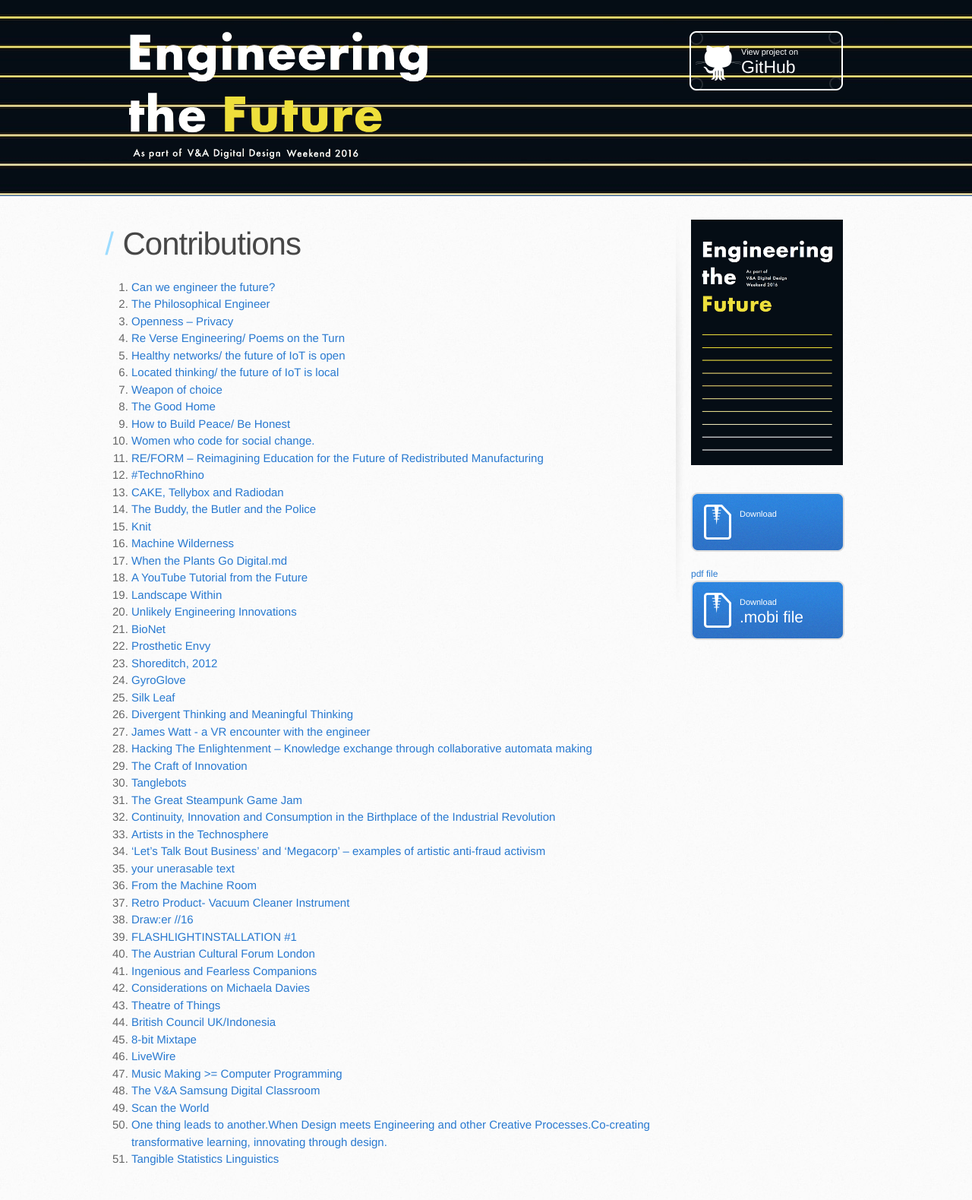
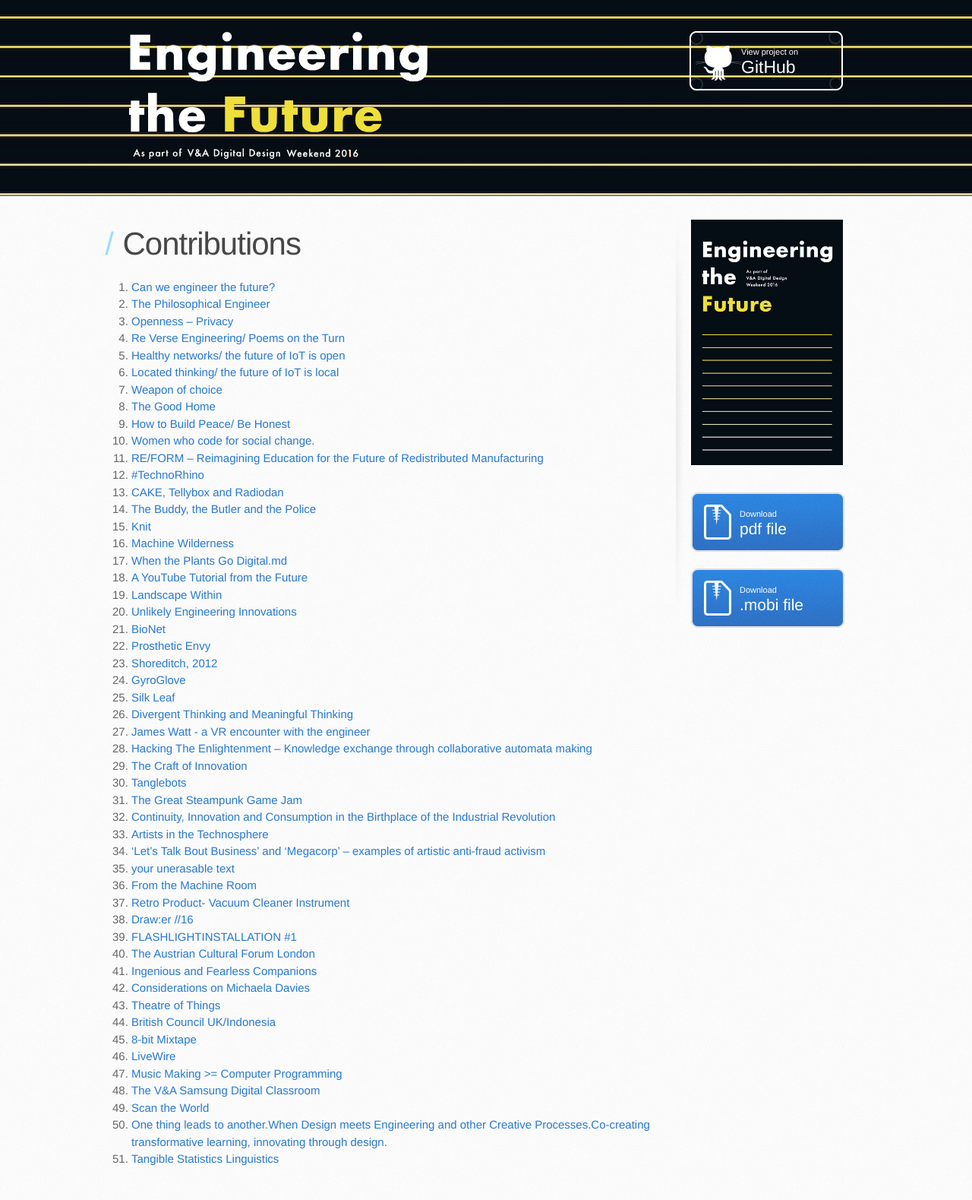
Before and after one commit to lguariento/Engineering-the-Future, a Jekyll site: the page built from index.md, in a window 1280 px wide. Shown: the whole page at 76% size. Built offline with Jekyll 4.4.1, drawn with Linux system fonts in a browser that asks for light colours.

Commit message:
Update default.html

```diff
--- a/_layouts/default.html
+++ b/_layouts/default.html
@@ -55,9 +55,9 @@
  <br />
  <br />
  <br />
-          <a class="button">
+          <a class="button" type="type=application/pdf" href="{{ site.baseurl }}/media/ALL_lo.pdf">
             <small>Download</small>
-            <a type="type=application/pdf" href="{{ site.baseurl }}/media/ALL_lo.pdf">pdf file</a>
+            pdf file
           </a>
           <a class="button">
             <small>Download</small>
```
